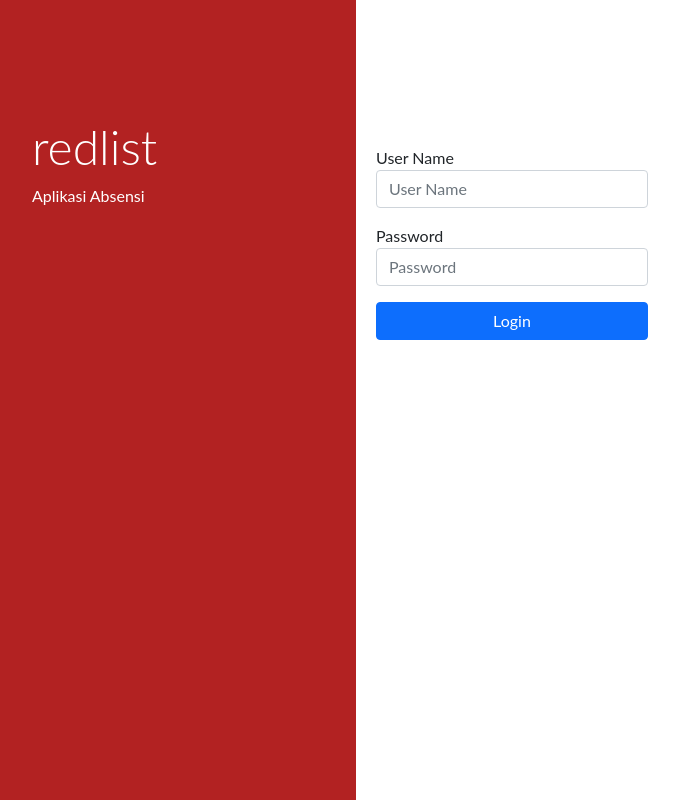
After one commit to pujangga123/redlist, a PHP site: page /login.html in a window 1280 px wide. The commit adds this page. Shown: the whole page, without its empty margins (28-707 px from the left). Run offline with PHP 8.4, Linux system fonts and the light colour scheme; some libraries are stand-ins or nearby versions.

Commit message:
2021-10-29

```diff
--- /dev/null
+++ b/login.html
@@ -0,0 +1,120 @@
+<!DOCTYPE html>
+<html lang="en">
+<head>
+    <meta charset="UTF-8">
+    <meta http-equiv="X-UA-Compatible" content="IE=edge">
+    <meta name="viewport" content="width=device-width, initial-scale=10">
+    <title>rl:login</title>
+    <!-- Bootstrap CSS -->
+    <link href="node_modules\bootstrap\dist\css\bootstrap.min.css" rel="stylesheet" >
+    <script src="node_modules\jquery\dist\jquery.min.js" rel="stylesheet" ></script>
+</head>
+<body>
+    <style>
+        body {
+        font-family: "Lato", sans-serif;
+    }
+
+    .main-head{
+        height: 150px;
+        background: #FFF;
+    }
+
+    .sidenav {
+        height: 100%;
+        background-color:firebrick;
+        overflow-x: hidden;
+        padding-top: 20px;
+    }
+
+    .main {
+        padding: 0px 10px;
+    }
+
+    @media screen and (max-height: 450px) {
+        .sidenav {padding-top: 15px;}
+    }
+
+    @media screen and (max-width: 450px) {
+        .login-form{
+            margin-top: 10%;
+            margin-left: 10px;
+        }
+        .register-form{
+            margin-top: 10%;
+        }
+    }
+
+    @media screen and (min-width: 768px){
+        .main{
+            margin-left: 30%;
+        }
+        .sidenav{
+            width: 30%;
+            position: fixed;
+            z-index: 1;
+            top: 0;
+            left: 0;
+        }
+        .login-form{
+            margin-top: 50%;
+            padding-left: 10px;
+        }
+        .register-form{
+            margin-top: 20%;
+        }
+    }
+
+    .login-main-text{
+        margin-top: 10%;
+        padding: 60px;
+        color: #fff;
+    }
+
+    .login-main-text h1{
+        font-weight: 300;
+        font-size:3em;
+    }
+
+    .btn-black{
+        background-color: #000 !important;
+        color: #fff;
+    }
+    </style>
+
+    <div class="sidenav">
+        <div class="login-main-text">
+           <h1>redlist</h1>
+           <p>Aplikasi Absensi</p>
+        </div>
+     </div>
+     <div class="main">
+        <div class="col-md-4 col-sm-12 ">
+           <div class="login-form">
+              <form style="padding-right:10px">
+                 <div class="form-group mt-3">
+                    <label>User Name</label>
+                    <input type="text" class="form-control" id="username" placeholder="User Name">
+                 </div>
+                 <div class="form-group mt-3 mb-3">
+                    <label>Password</label>
+                    <input type="password" class="form-control" id="userpass" placeholder="Password">
+                 </div>
+                 <button type="button" class="btn btn-primary" style="width:100%" onclick="loginSend()">Login</button>
+              </form>
+           </div>
+        </div>
+     </div>
+
+     <script>
+         function loginSend() {
+             let username = $("#username").val();
+             let userpass = $("#userpass").val();
+
+             $.post('api.php',{token:'login', username:username, userpass:userpass}, function(result){
+                alert(result);
+             });
+         }
+     </script>
+</body>
+</html>
--- a/mods/header.html
+++ b/mods/header.html
@@ -1,2 +1,3 @@
 <!-- Bootstrap CSS -->
 <link href="node_modules\bootstrap\dist\css\bootstrap.min.css" rel="stylesheet" >
+<script src="node_modules\jquery\dist\jquery.min.js" rel="stylesheet" ></script>
--- a/mods/login.php
+++ /dev/null
@@ -1,2 +0,0 @@
-<?php
-$_title = "redlist: Login";
```
Also changed, not shown: api.php (+8 -0 lines), index.php (+10 -12 lines), initsession.php (+3 -5 lines), mods/login.html (deleted, +0 -95 lines).
